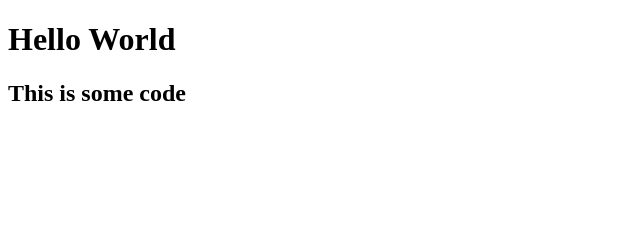
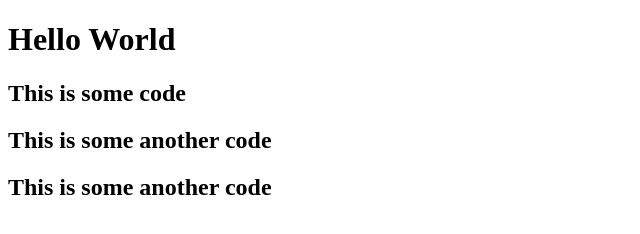
Before and after one commit to ShashankPalsamkar/TEST_1, a plain HTML site: page index.html in a window 1280 px wide. Shown: the whole page, without its empty margins (0-640 px from the left). Drawn offline with Linux system fonts and the light colour scheme.

Commit message:
third commit

```diff
--- a/index.html
+++ b/index.html
@@ -8,5 +8,7 @@
 <body>
     <h1>Hello World</h1>
     <h2>This is some code</h2>
+    <h2>This is some another code</h2>
+    <h2>This is some another code</h2>
 </body>
 </html>
```
